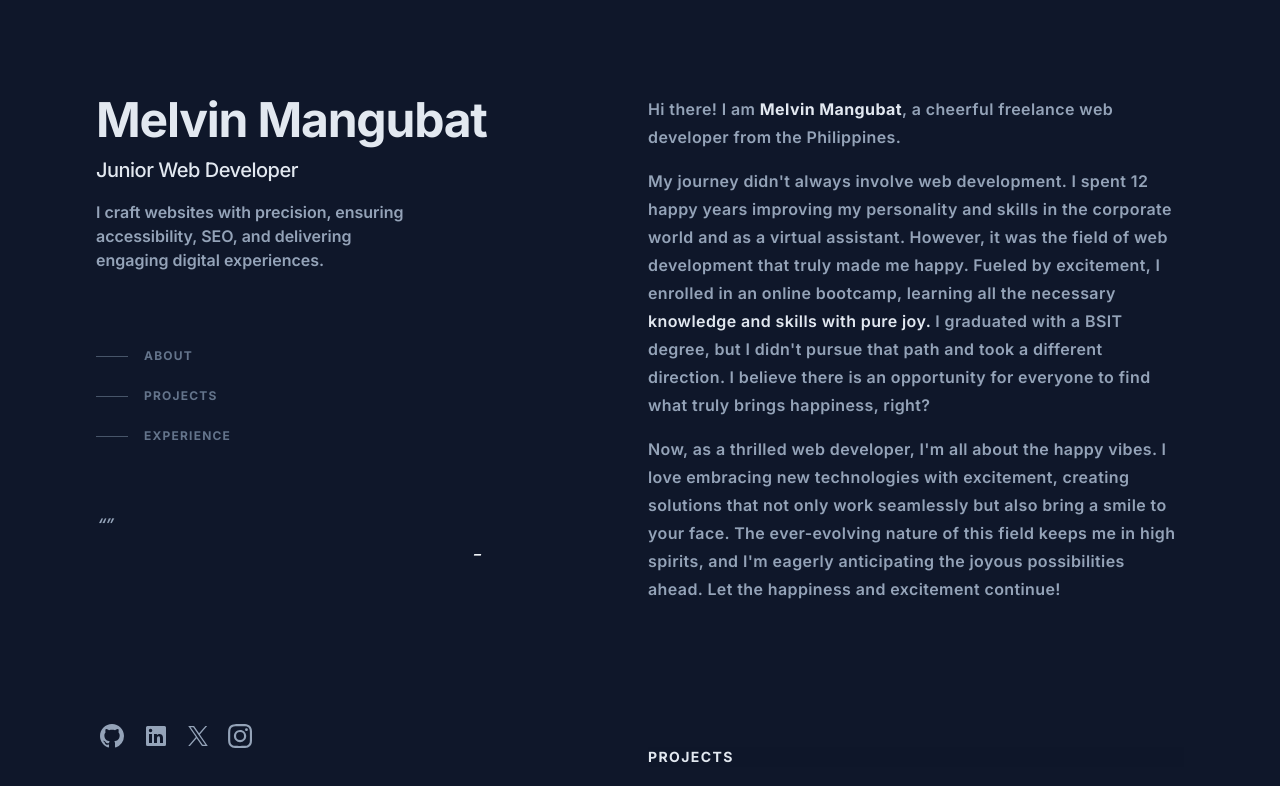
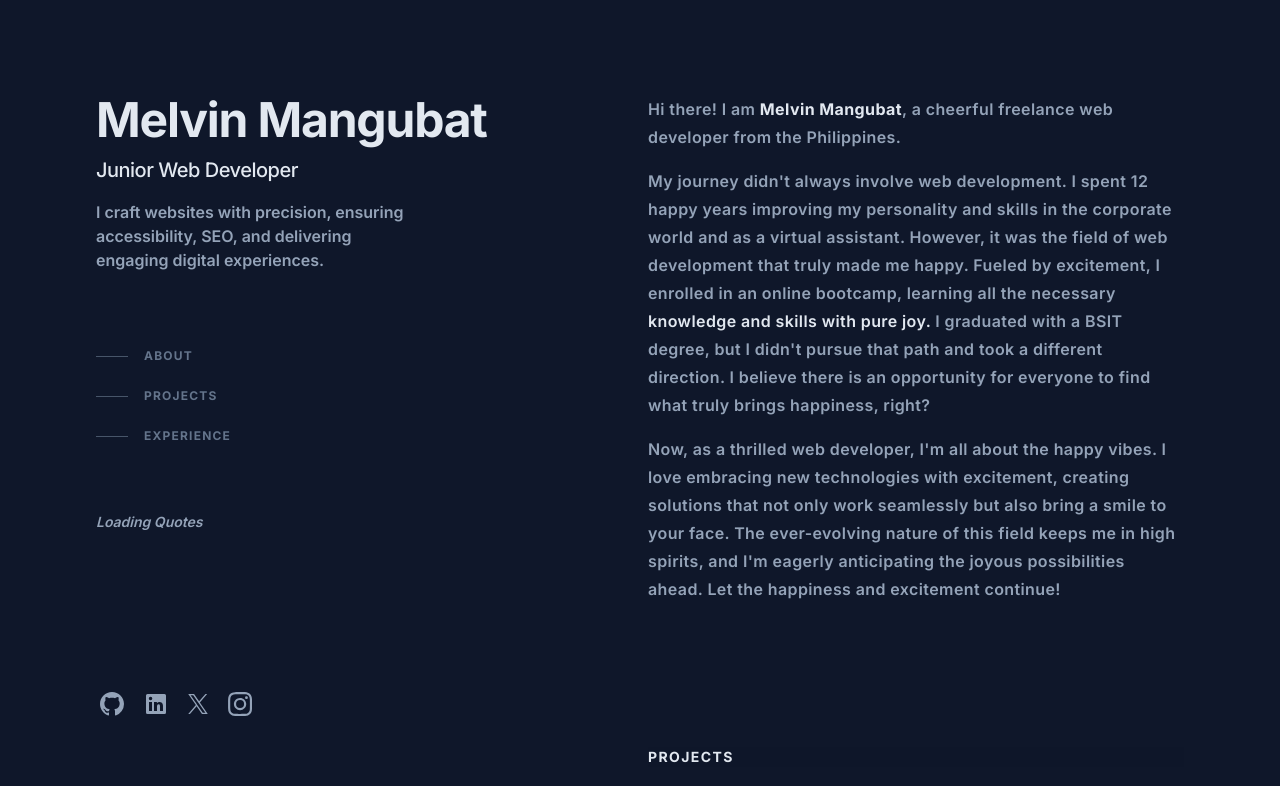
Before and after one commit to mrVinzcode/melvin-mangubat, a React (Vite) app: page / in a window 1280 px wide. Shown: the top 786 px of the page. Built offline with nearby package versions, Linux system fonts and the light colour scheme; no server answers.

Commit message:
fix unnecessary bugs

```diff
--- a/src/components/QuoteApi.jsx
+++ b/src/components/QuoteApi.jsx
@@ -18,18 +18,29 @@ export default function QuoteApi() {
   };
 
   useEffect(() => {
+    handleQuote();
+
     const intervalId = setInterval(() => {
       handleQuote();
     }, 5000);
 
     return () => clearInterval(intervalId);
   }, []);
+
   return (
     <div className="my-14 italic max-w-[24rem] lg:text-sm font-semibold text-widest">
-      <p className="text-leading-7 text-base ">&#8220;{quote.content}&#8221;</p>
-      <p className="text-right pt-2 text-slate-100 font-bold">
-        &#8211; {quote.author}
-      </p>
+      {quote.content ? (
+        <>
+          <p className="text-leading-7 text-base ">
+            &#8220;{quote.content}&#8221;
+          </p>
+          <p className="text-right pt-2 text-slate-100 font-bold">
+            &#8211; {quote.author}
+          </p>
+        </>
+      ) : (
+        <p>Loading Quotes</p>
+      )}
     </div>
   );
 }
```
